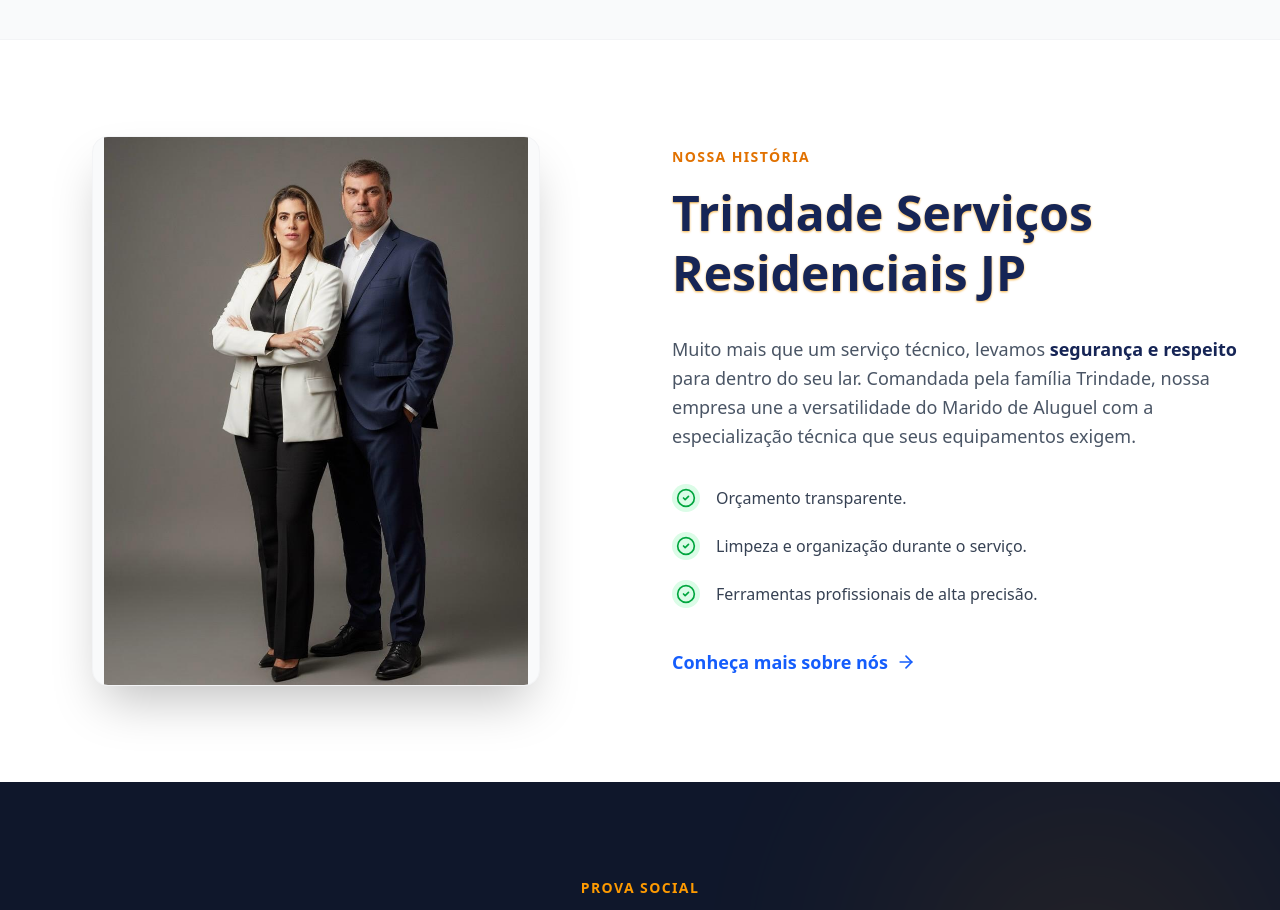
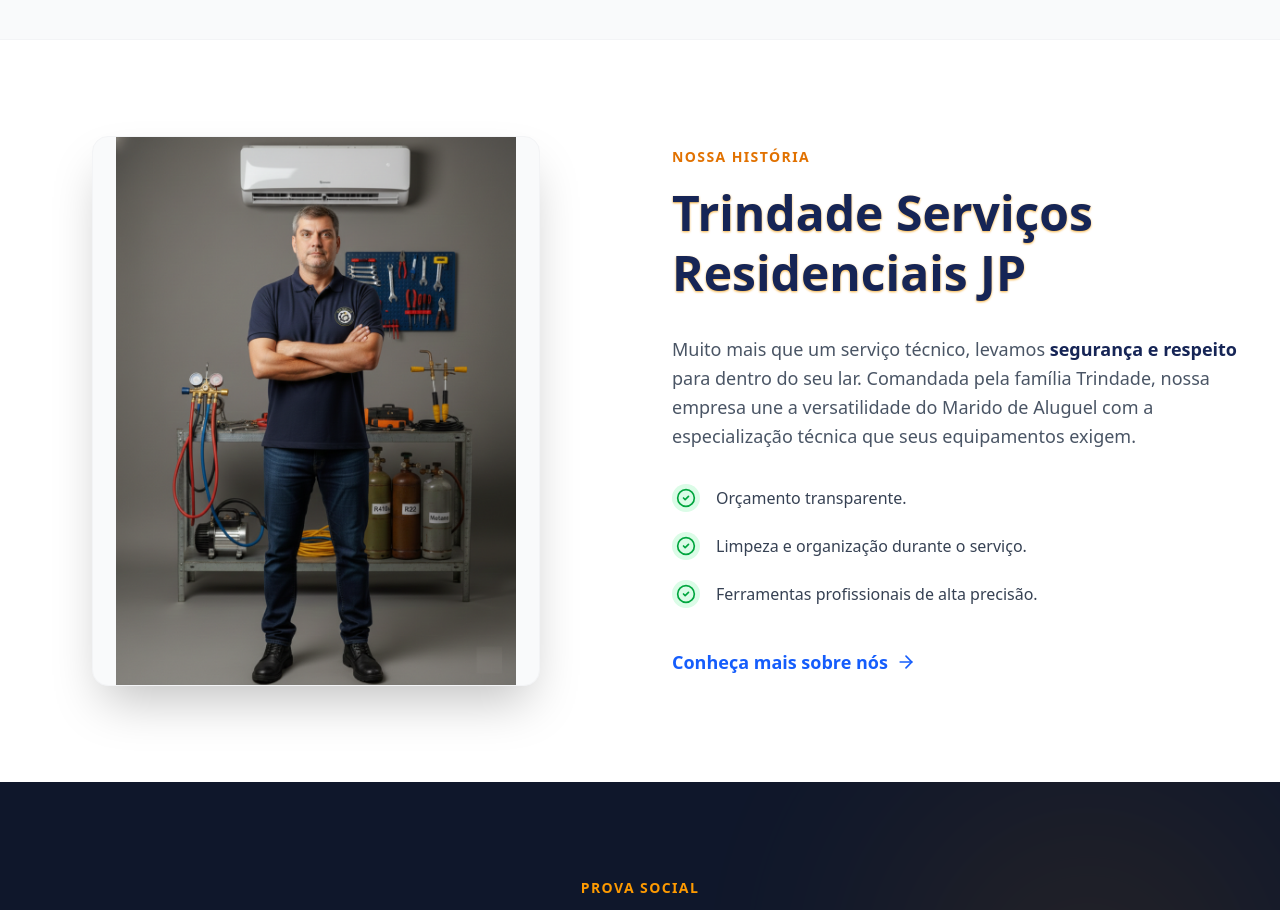
Before and after one commit to marciotrindadefilho/trindade-servicos, a Next.js app: page / in a window 1280 px wide. Shown: the part 1500-2410 px from the top of the page. Built offline with nearby package versions, Linux system fonts and the light colour scheme.

Commit message:
Segunda versão oficial - Site Trindade

```diff
--- a/src/app/page.tsx
+++ b/src/app/page.tsx
@@ -172,7 +172,7 @@ export default function Home() {
             <div className="w-full md:w-1/2 relative flex justify-center">
               <div className="relative w-full max-w-md h-[550px] rounded-2xl overflow-hidden shadow-2xl border border-gray-100 bg-gray-50">
                 <Image
-                  src="/quem-somos.png"
+                  src="/trindade-hero.png"
                   alt="Casal Trindade"
                   fill
                   className="object-contain object-bottom hover:scale-105 transition-transform duration-700"
```
